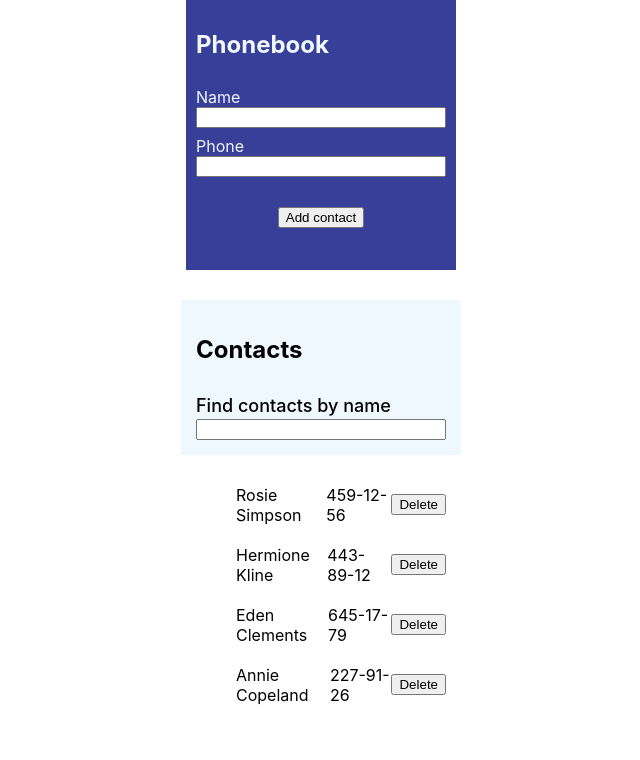
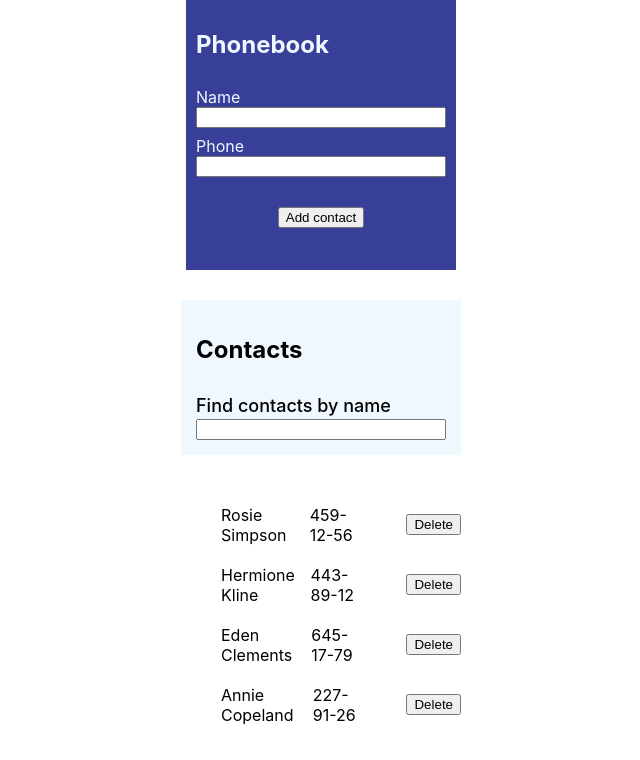
Before and after one commit to Den4icGuti/goit-react-hw-02-phonebook, a React (Create React App) app: page / in a window 1280 px wide. Shown: the top 760 px of the page, without its empty margins (319-959 px from the left). Built offline with nearby package versions, Linux system fonts and the light colour scheme.

Commit message:
add setStateCheckName

```diff
--- a/src/components/App.jsx
+++ b/src/components/App.jsx
@@ -1,9 +1,10 @@
 import React, { Component } from "react";
-import Form from "./Forma/Forma";
- import UserList from "./UserList/UserList";
- import Filter from "./Filter/Filter";
+import Form from './Forma/Forma';
+ import UserList from './UserList/UserList';
+ import Filter from './Filter/Filter';
 import { nanoid } from "nanoid";
 import data from './data/data.json';
+
 
 
 
@@ -15,19 +16,22 @@ class App extends Component {
   }
 
   //===Метод добавления нового пользователя===//
-  addContact = data => {
-    // const { contacts } = this.state;
+
+  addContact = ({ name, number }) => {
     const contact = {
       id: nanoid(),
-      name: data.name,
-      number: data.number
+      name,
+      number,
     };
-     this.setState(prevState => ({
-      contacts: [contact, ...prevState.contacts],
-     }))
-
+    this.setState(({ contacts }) => {
+      if (contacts.some((contact) => contact.name === name)) {
+        return alert(`${name} is already in contacts.`)
+      }
+      return {
+         contacts: [contact,...contacts]
+      }
+    })
   }
-
 
   //==Метод удаления контактов по id==//
 
--- a/src/components/UserList/UserList.jsx
+++ b/src/components/UserList/UserList.jsx
@@ -7,8 +7,8 @@ const userList = ({ item, deleteContact }) => {
       <ul className={styles.list}>
         {item.map(({ id, name, number }) => (
           <li key={id} className={styles.item}>
-            <span className={styles.text}>{name} </span>
-            <span className={styles.text}>{number} </span>
+            <span className={styles.nameUser}>{name} </span>
+            <span className={styles.numberUser}>{number} </span>
             <button type="button" className={styles.btnDel} onClick={() => deleteContact(id)}>Delete</button>
           </li>
         ))}
--- a/src/components/UserList/UserList.module.css
+++ b/src/components/UserList/UserList.module.css
@@ -1,14 +1,24 @@
 .ListUsers {
   margin: 0 auto;
-  width: 250px;
+  width: 280px;
   height: auto;
   padding: 10px;
+  margin-top: 20px;
 }
 
 .item {
   list-style: none;
   display: flex;
+  /* flex-direction: row; */
   align-items: center;
+  justify-content: baseline;
   margin-top: 20px;
-  justify-content: space-between;
 }
+
+.numberUser {
+  margin-left: 10px;
+}
+
+.btnDel {
+  margin-left: 40px;
+}
--- a/src/index.js
+++ b/src/index.js
@@ -1,6 +1,6 @@
 import React from 'react';
 import ReactDOM from 'react-dom';
-import  App  from 'components/App';
+import  App  from './components/App';
 
 import './index.css';
 
```
